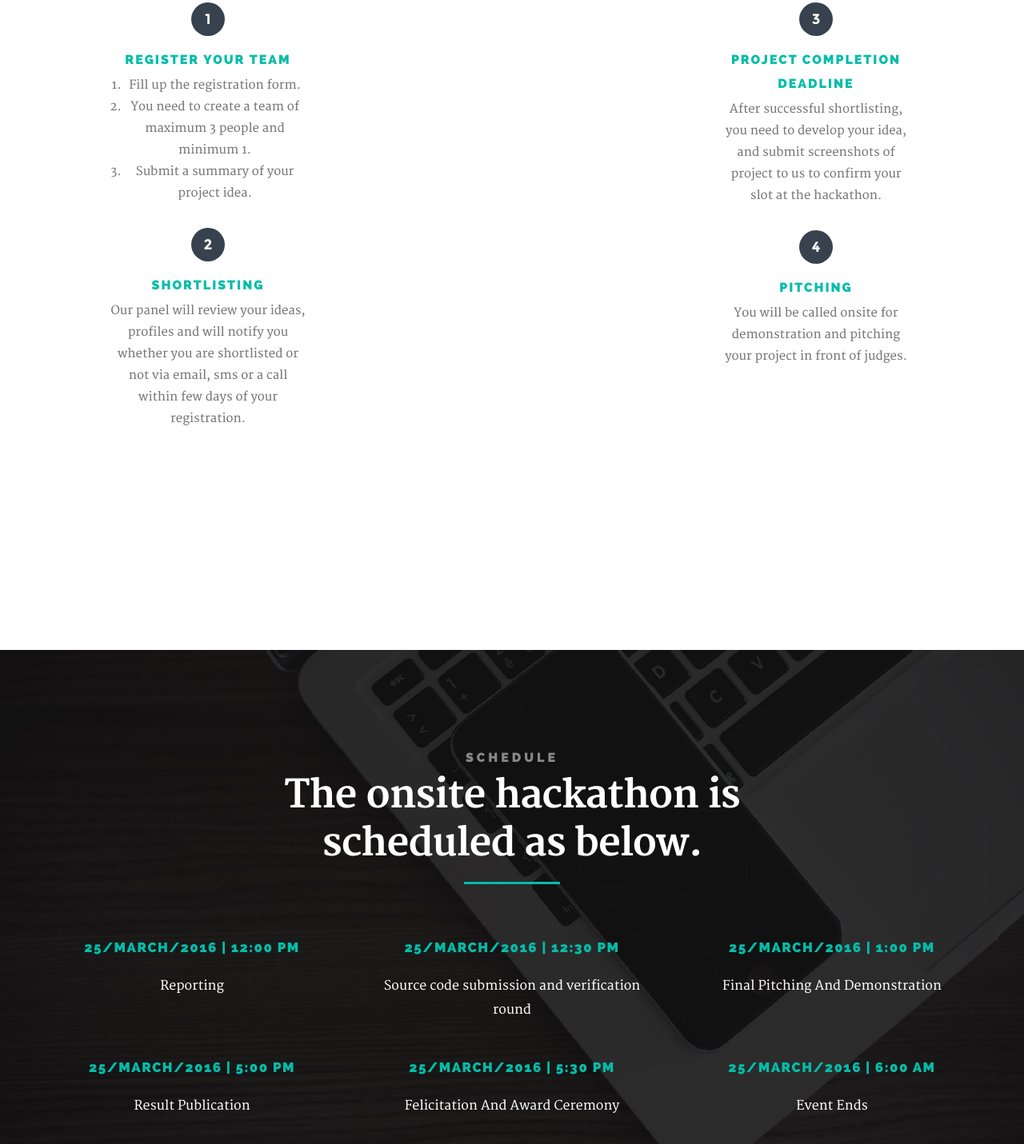
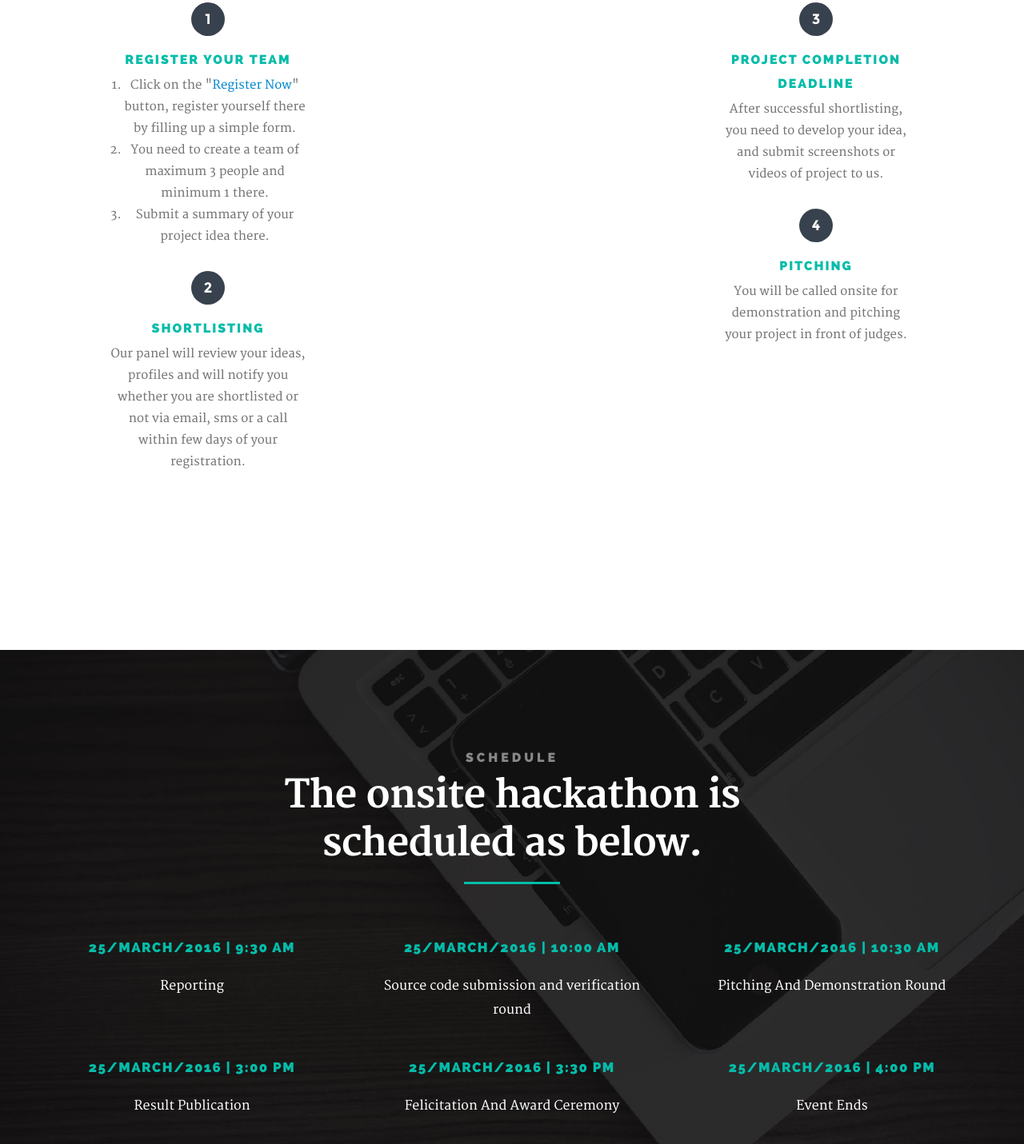
Before and after one commit to jayati2016/Zenith2017Website, a plain HTML site: page index.html in a window 1280 px wide. Shown: the part 1353-2784 px from the top of the page at 80% size. Drawn offline with Linux system fonts and the light colour scheme; files whose address does not match are found by name.

Commit message:
sync with prod

```diff
--- a/index.html
+++ b/index.html
@@ -230,9 +230,10 @@
     <div class="col-twelve">
       <h1><img src="images/logo_cover.png"></h1><h5>25<sup>th</sup> March, 2017 | YMCA University, Faridabad</h5>
       <h5>Project Demonstration Hackathon</h5>
-
-      <button class="register-button"  data-toggle="modal" data-target="#myModal" data-whatever="Snaptastic">Register Now</button>
-
+      <h5 style="color:green;background-color: #fff;">IDEA SUBMISSION PHASE CLOSES ON 11 March, 2017</h5>
+      <a href="https://zenith.hackerearth.com/">
+      <button class="register-button">Register Now</button>
+      </a>
     </div>
 
   </div>
@@ -268,9 +269,9 @@
         <h5>Register Your Team</h5>
 
         <ol>
-          <li> Fill up the registration form.
-           <li> You need to create a team of maximum 3 people and minimum 1.
-            <li> Submit a summary of your project idea.
+          <li> Click on the "<a href="https://zenith.hackerearth.com/">Register Now</a>" button, register yourself there by filling up a simple form.
+           <li> You need to create a team of maximum 3 people and minimum 1 there.
+            <li> Submit a summary of your project idea there.
             </ol>
           </div>
 
@@ -290,7 +291,7 @@
 
            <h5>Project Completion Deadline</h5>
 
-           <p>After successful shortlisting, you need to develop your idea, and submit screenshots of project to us to confirm your slot at the hackathon.</p>
+           <p>After successful shortlisting, you need to develop your idea, and submit screenshots or videos of project to us.</p>
 
          </div>
 
@@ -335,10 +336,9 @@
 
        <div class="service-content">
 
-        <h3 class="h05">25/March/2016 | 12:00 PM</h3>
+        <h3 class="h05">25/March/2016 | 9:30 AM</h3>
 
-        <p>Reporting
-        </p>
+        <p>Reporting</p>
 
       </div>
 
@@ -348,11 +348,8 @@
 
 
       <div class="service-content">
-       <h3 class="h05">25/March/2016 | 12:30 PM</h3>
-
+       <h3 class="h05">25/March/2016 | 10:00 AM</h3>
        <p>Source code submission and verification round</p>
-
-
      </div>
 
    </div> <!-- /bgrid -->
@@ -361,9 +358,9 @@
 
 
      <div class="service-content">
-      <h3 class="h05">25/March/2016 | 1:00 PM</h3>
+      <h3 class="h05">25/March/2016 | 10:30 AM</h3>
 
-      <p>Final Pitching And Demonstration
+      <p>Pitching And Demonstration Round
       </p>
 
 
@@ -375,7 +372,7 @@
 
 
    <div class="service-content">
-    <h3 class="h05">25/March/2016 | 5:00 PM</h3>
+    <h3 class="h05">25/March/2016 | 3:00 PM</h3>
 
     <p>Result Publication
     </p>
@@ -389,7 +386,7 @@
 
 
   <div class="service-content">
-   <h3 class="h05">25/March/2016 | 5:30 PM</h3>
+   <h3 class="h05">25/March/2016 | 3:30 PM</h3>
 
    <p>Felicitation And Award Ceremony
    </p>
@@ -403,7 +400,7 @@
 
 
  <div class="service-content">
-   <h3 class="h05">25/March/2016 | 6:00 AM</h3>
+   <h3 class="h05">25/March/2016 | 4:00 PM</h3>
 
    <p>Event Ends
    </p>
@@ -558,9 +555,17 @@
 
    				<h3>Is there any theme for the hackathon?</h3>
 
-   				<p>No, Comeon you can hack whatever you want.</p>
+   				<p>No, Comeon you can hack whatever you want. We hope your hack solves some problem.</p>
 
    			</div>
+
+        <div class="bgrid">
+
+          <h3>Who are eligible to take part?</h3>
+
+          <p>Everyone, whether a student, an employee are eligible to participate and you can be from any field of specialization.</p>
+
+        </div>
 
    			<div class="bgrid">
 
@@ -616,7 +621,9 @@
 
 
       <div class="action">
-       <button class="register-button"  data-toggle="modal" data-target="#myModal" data-whatever="Snaptastic">Register Now</button>
+      <a href="https://zenith.hackerearth.com/">
+      <button class="register-button">Register Now</button>
+      </a>
      </div>
 
    </div>
```
